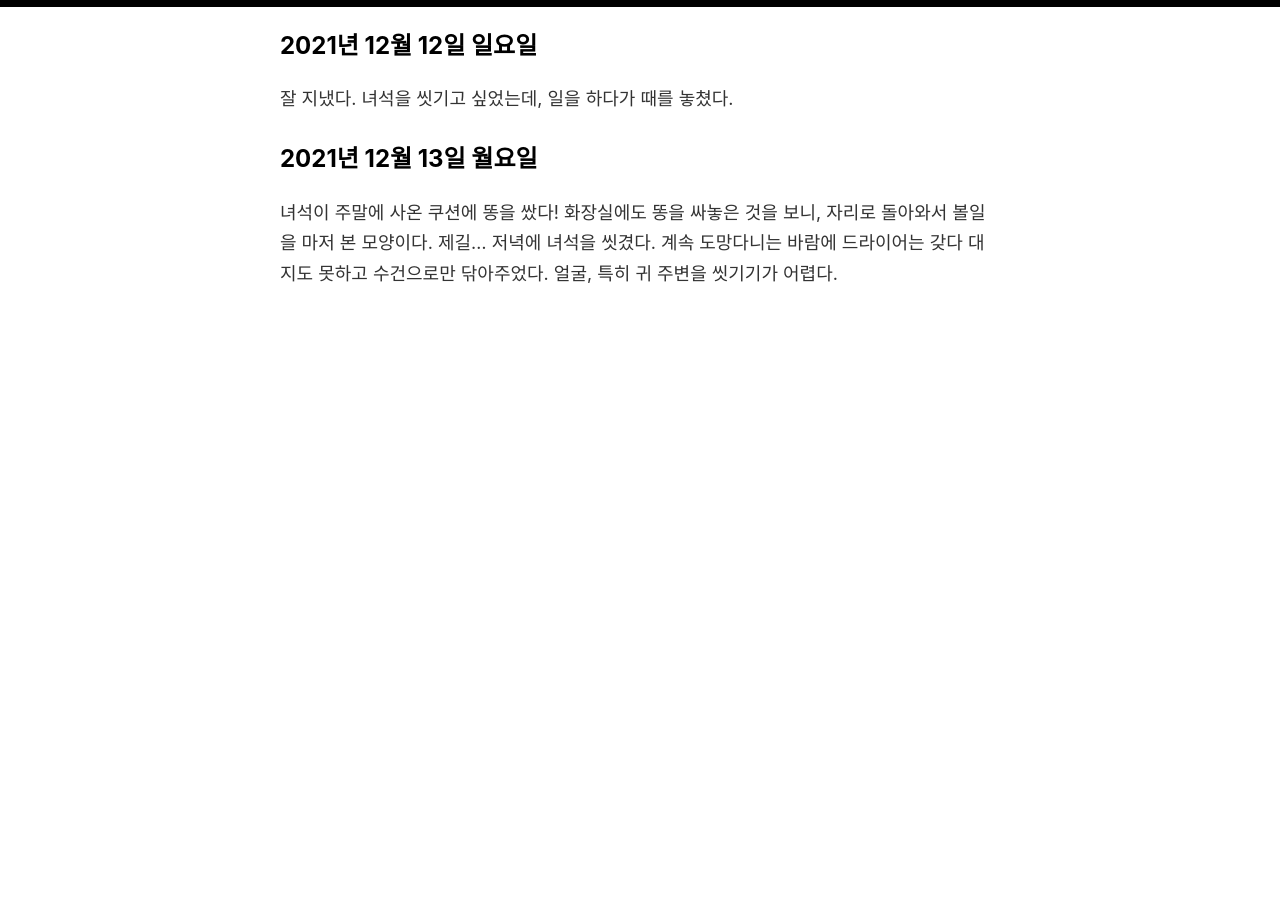
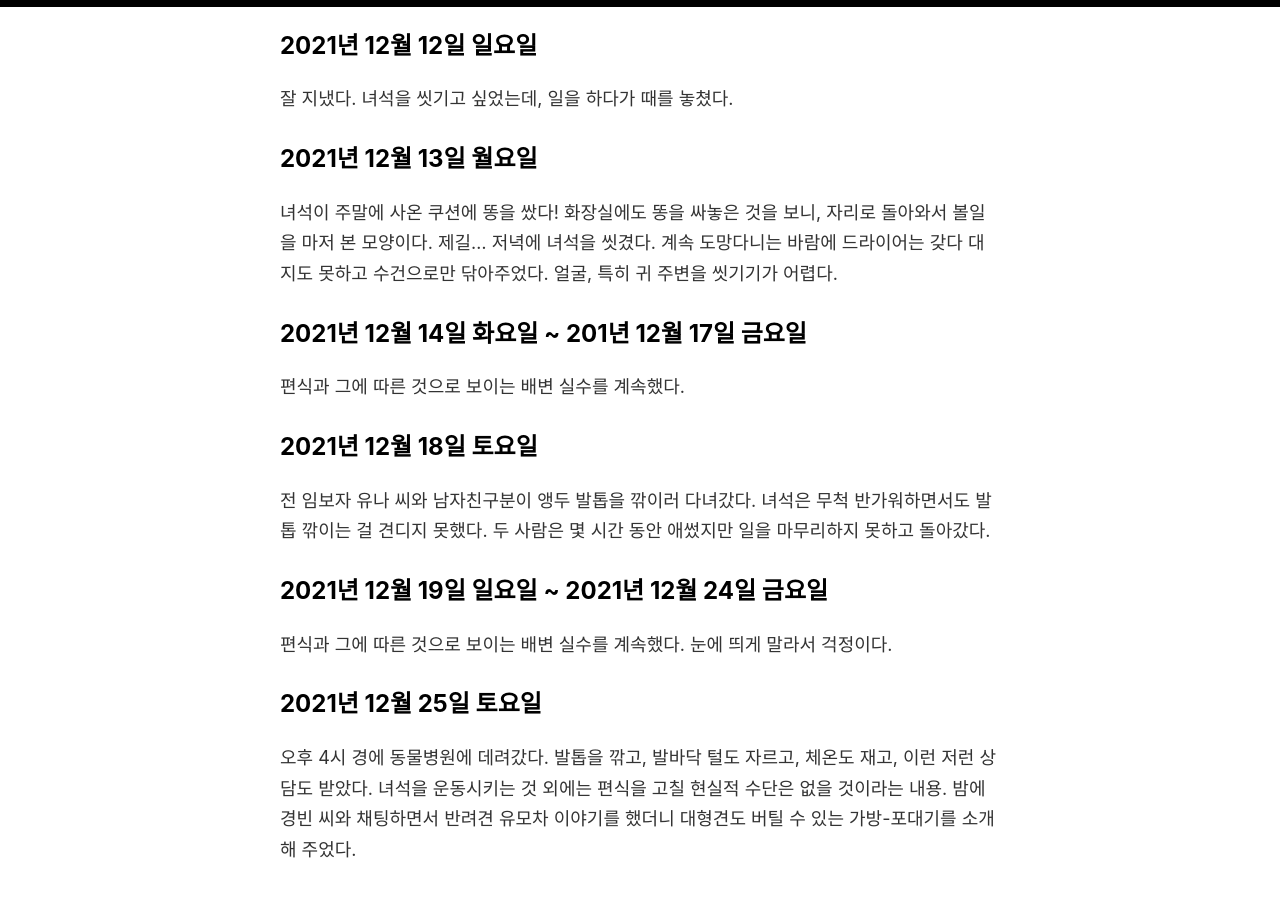
Before and after one commit to oxmhpark/www.exonomicon.net, a Jekyll site: the page built from _posts/2021-10-31-caring-note-of-aeng-doo.md, in a window 1280 px wide and 900 px high, scrolled down 6286 px. Shown: the top 897 px of the window. Built offline with Jekyll 4.4.1, drawn with Linux system fonts in a browser that asks for light colours; comment, search, counter and statistics services are not loaded; before the commit the page ends 6676 px from its top, so only the background shows below that.

Commit message:
Update 2021-10-31-caring-note-of-aeng-doo.md

```diff
--- a/_posts/2021-10-31-caring-note-of-aeng-doo.md
+++ b/_posts/2021-10-31-caring-note-of-aeng-doo.md
@@ -135,3 +135,15 @@ published: true
 
 ## 2021년 12월 13일 월요일
 녀석이 주말에 사온 쿠션에 똥을 쌌다! 화장실에도 똥을 싸놓은 것을 보니, 자리로 돌아와서 볼일을 마저 본 모양이다. 제길... 저녁에 녀석을 씻겼다. 계속 도망다니는 바람에 드라이어는 갖다 대지도 못하고 수건으로만 닦아주었다. 얼굴, 특히 귀 주변을 씻기기가 어렵다.
+
+## 2021년 12월 14일 화요일 ~ 201년 12월 17일 금요일
+편식과 그에 따른 것으로 보이는 배변 실수를 계속했다.
+
+## 2021년 12월 18일 토요일
+전 임보자 유나 씨와 남자친구분이 앵두 발톱을 깎이러 다녀갔다. 녀석은 무척 반가워하면서도 발톱 깎이는 걸 견디지 못했다. 두 사람은 몇 시간 동안 애썼지만 일을 마무리하지 못하고 돌아갔다.
+
+## 2021년 12월 19일 일요일 ~ 2021년 12월 24일 금요일
+편식과 그에 따른 것으로 보이는 배변 실수를 계속했다. 눈에 띄게 말라서 걱정이다.
+
+## 2021년 12월 25일 토요일
+오후 4시 경에 동물병원에 데려갔다. 발톱을 깎고, 발바닥 털도 자르고, 체온도 재고, 이런 저런 상담도 받았다. 녀석을 운동시키는 것 외에는 편식을 고칠 현실적 수단은 없을 것이라는 내용. 밤에 경빈 씨와 채팅하면서 반려견 유모차 이야기를 했더니 대형견도 버틸 수 있는 가방-포대기를 소개해 주었다.
```
